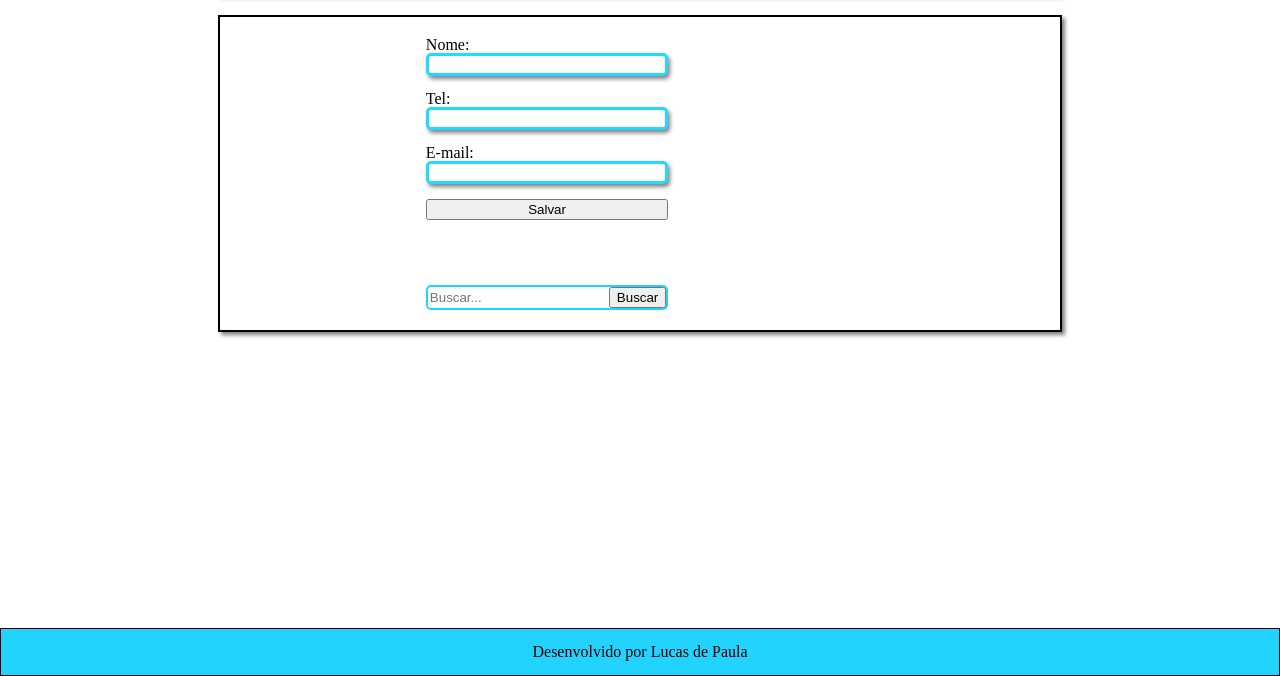
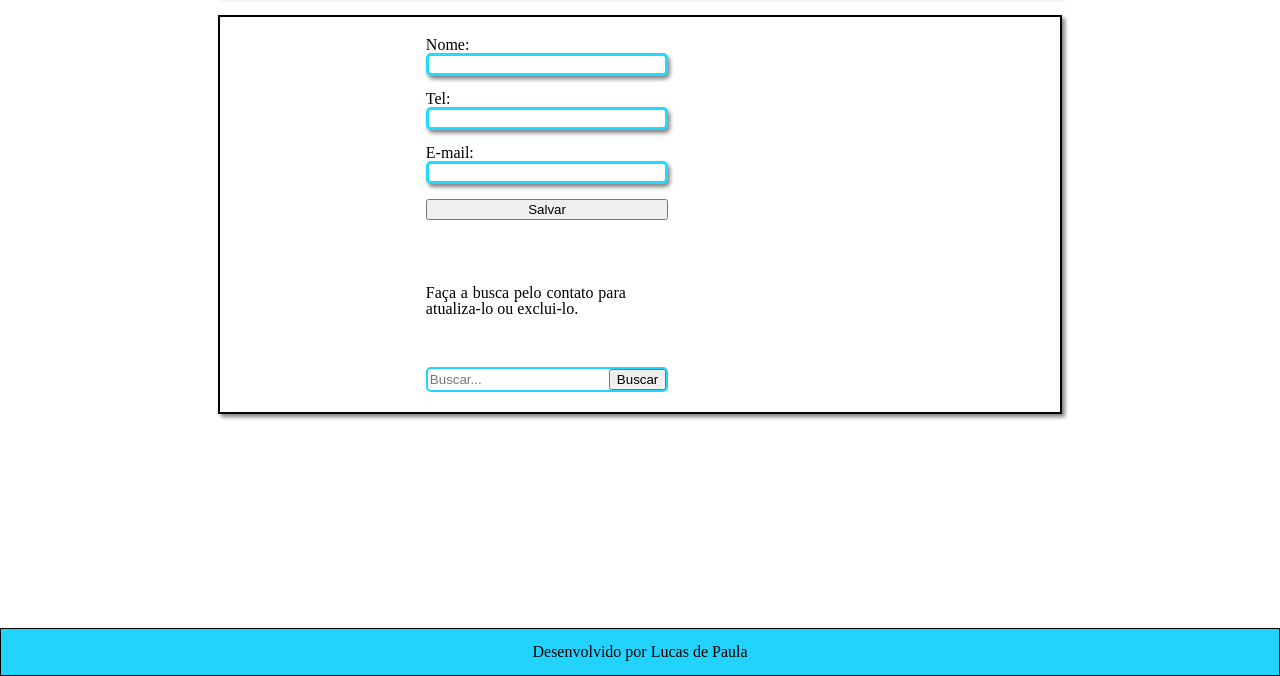
Before and after one commit to depaula1993/Agenda-Telef-nica, a plain HTML site: page index.html in a window 1280 px wide. Shown: the part 124-800 px from the top of the page. Drawn offline with nearby package versions, Linux system fonts and the light colour scheme.

Commit message:
Adição da mensagem de como atualizar ou excluir contato

```diff
--- a/index.html
+++ b/index.html
@@ -41,6 +41,7 @@
                             <input type="submit" value="Salvar">
                             <span></span>
                         </form>
+                        <p style="width: 200px; text-align: justify;">Faça a busca pelo contato para atualiza-lo ou exclui-lo.</exclui-lo></p>
                         <div class="agenda__div__busca">
                             <input type="text" placeholder="Buscar..." data-busca style="border: none; border-radius: 5px;">
                             <button data-btn-busca>Buscar</button>
```
